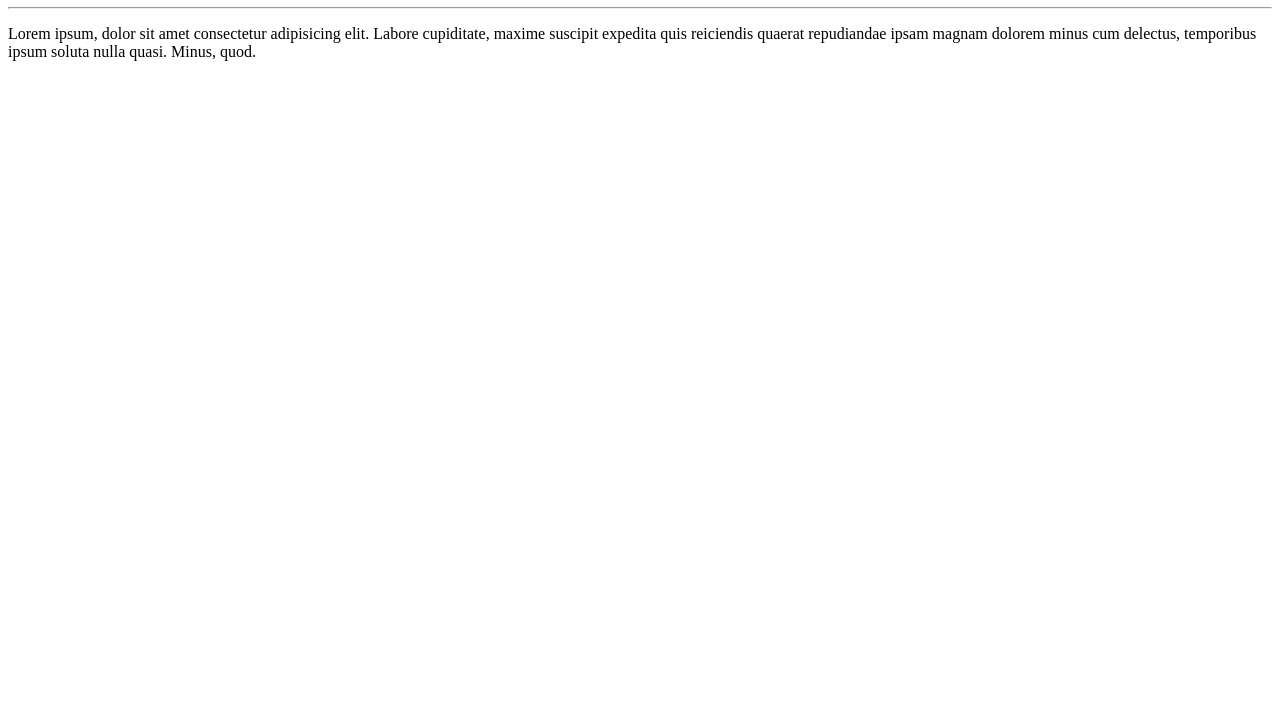
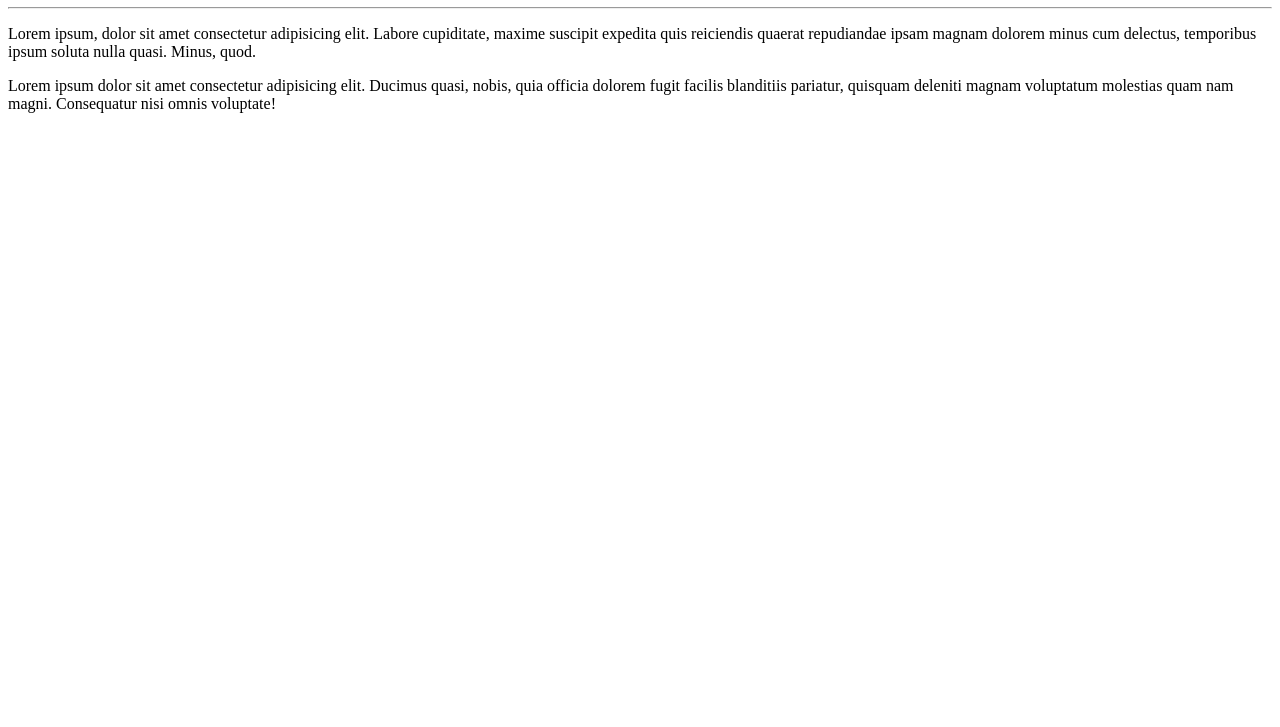
Before and after one commit to carlosecbarreiros/Ola-Mundo, a plain HTML site: page site-exemplo/index.html in a window 1280 px wide. Shown: the part 73-800 px from the top of the page. Drawn offline with Linux system fonts and the light colour scheme.

Commit message:
adicionei um parágrafo

```diff
--- a/site-exemplo/index.html
+++ b/site-exemplo/index.html
@@ -13,6 +13,9 @@
     <p>Lorem ipsum, dolor sit amet consectetur adipisicing elit. Labore cupiditate, maxime suscipit expedita quis
         reiciendis quaerat repudiandae ipsam magnam dolorem minus cum delectus, temporibus ipsum soluta nulla quasi.
         Minus, quod.</p>
+    <p>Lorem ipsum dolor sit amet consectetur adipisicing elit. Ducimus quasi, nobis, quia officia dolorem fugit facilis
+        blanditiis pariatur, quisquam deleniti magnam voluptatum molestias quam nam magni. Consequatur nisi omnis
+        voluptate!</p>
 </body>
 
 </html>
```
